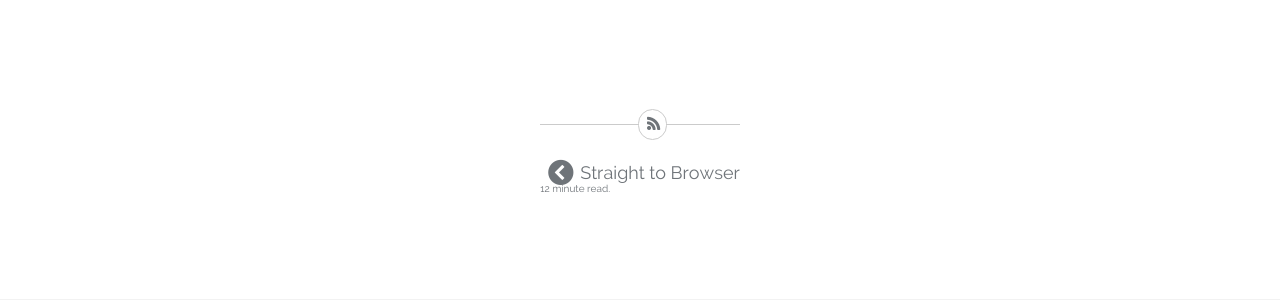
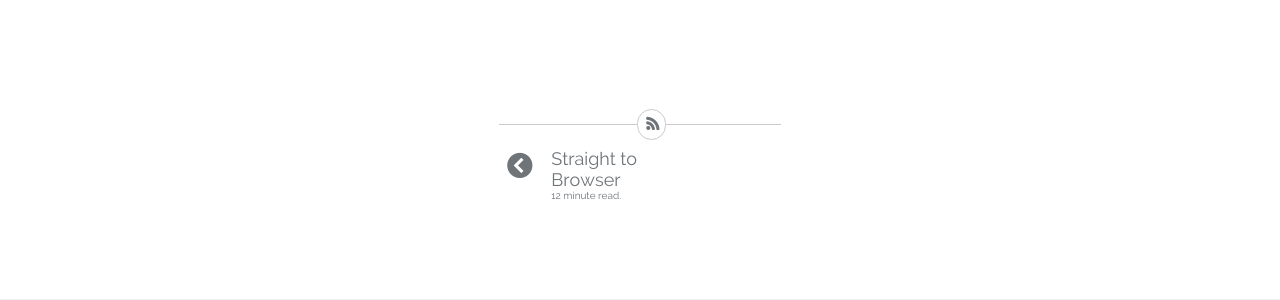
Before and after one commit to kevinmarx/kevinmarx.github.io, a Jekyll site: the page built from _posts/2013-10-6-a-year-without-design.md, in a window 1280 px wide. Shown: the part 2020-2320 px from the top of the page. Built offline with Jekyll 4.4.1, drawn with Linux system fonts in a browser that asks for light colours; nearby versions of some CDN libraries; library files that are not in the unit come from our copies; Markdown is read by kramdown in place of the engine named in the settings.

Commit message:
layout updates

```diff
--- a/_includes/post_footer.html
+++ b/_includes/post_footer.html
@@ -5,15 +5,21 @@
         {% if post.title == page.title %}
             {% unless forloop.last %}
                 {% assign next = site.posts[forloop.index] %}
-                <a href="{{ site.baseurl }}{{ next.url }}" class="next column right">
-                    {{ next.title }}<span class="icon icon-chevron-sign-right"></span>
-                    <small class="group">{{ next.duration }} minute read.</small>
+                <a href="{{ next.url }}" class="next column right x50 media">
+                    <span class="icon icon-chevron-sign-right img right"></span>
+                    <div class="bd align-right">
+                      {{ next.title }}
+                      <small class="column x100">{{ next.duration }} minute read.</small>
+                    </div>
                 </a>
             {% endunless %}
             {% unless forloop.first %}
-                <a href="{{ site.baseurl }}{{ prev.url }}" class="prev column">
-                    <span class="icon icon-chevron-sign-left"></span>{{ prev.title }}
-                    <small class="group">{{ prev.duration }} minute read.</small>
+                <a href="{{ prev.url }}" class="prev column x50 media">
+                    <span class="icon icon-chevron-sign-left img"></span>
+                    <div class="bd">
+                      {{ prev.title }}
+                      <small class="column x100 right">{{ prev.duration }} minute read.</small>
+                    </div>
                 </a>
             {% endunless %}
         {% endif %}
--- a/styles/modules/_site.scss
+++ b/styles/modules/_site.scss
@@ -331,6 +331,10 @@
         margin: 0 $pad*2;
         position: relative;
         top: $pad;
+
+        &.img {
+          margin-right: 20px;
+        }
       }
 
       &:hover {
```
Also changed, not shown: styles/main.css.
